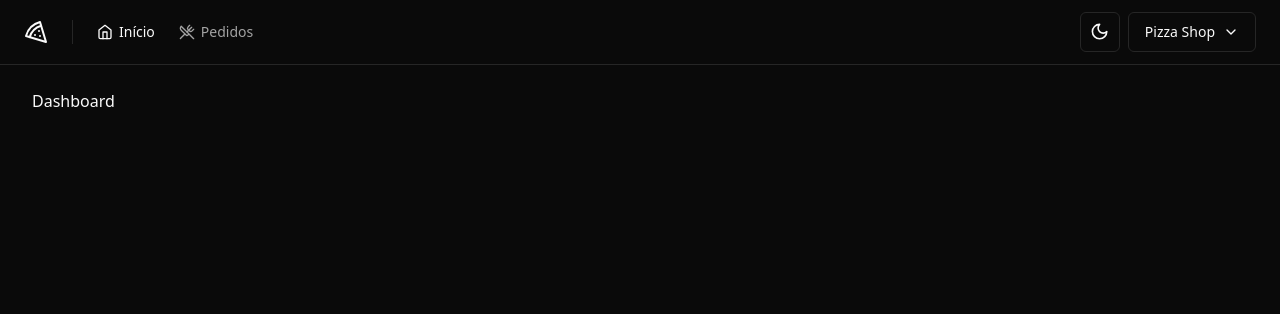
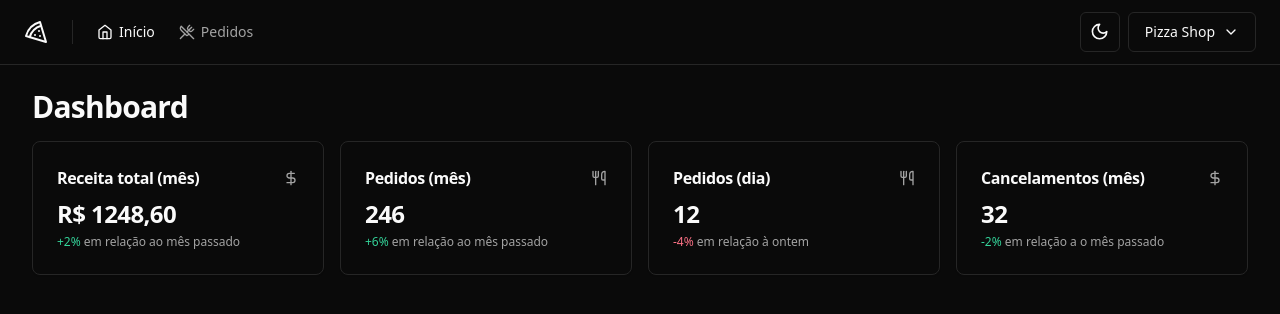
Before and after one commit to cleltonjm/pizza.shop, a React (Vite) app: page / in a window 1280 px wide. Shown: the top 314 px of the page. Built offline with nearby package versions, Linux system fonts and the light colour scheme.

Commit message:
Dashboard

```diff
--- /dev/null
+++ b/src/components/ui/card.tsx
@@ -0,0 +1,79 @@
+import * as React from "react"
+
+import { cn } from "@/lib/utils"
+
+const Card = React.forwardRef<
+  HTMLDivElement,
+  React.HTMLAttributes<HTMLDivElement>
+>(({ className, ...props }, ref) => (
+  <div
+    ref={ref}
+    className={cn(
+      "rounded-lg border bg-card text-card-foreground shadow-sm",
+      className
+    )}
+    {...props}
+  />
+))
+Card.displayName = "Card"
+
+const CardHeader = React.forwardRef<
+  HTMLDivElement,
+  React.HTMLAttributes<HTMLDivElement>
+>(({ className, ...props }, ref) => (
+  <div
+    ref={ref}
+    className={cn("flex flex-col space-y-1.5 p-6", className)}
+    {...props}
+  />
+))
+CardHeader.displayName = "CardHeader"
+
+const CardTitle = React.forwardRef<
+  HTMLParagraphElement,
+  React.HTMLAttributes<HTMLHeadingElement>
+>(({ className, ...props }, ref) => (
+  <h3
+    ref={ref}
+    className={cn(
+      "text-2xl font-semibold leading-none tracking-tight",
+      className
+    )}
+    {...props}
+  />
+))
+CardTitle.displayName = "CardTitle"
+
+const CardDescription = React.forwardRef<
+  HTMLParagraphElement,
+  React.HTMLAttributes<HTMLParagraphElement>
+>(({ className, ...props }, ref) => (
+  <p
+    ref={ref}
+    className={cn("text-sm text-muted-foreground", className)}
+    {...props}
+  />
+))
+CardDescription.displayName = "CardDescription"
+
+const CardContent = React.forwardRef<
+  HTMLDivElement,
+  React.HTMLAttributes<HTMLDivElement>
+>(({ className, ...props }, ref) => (
+  <div ref={ref} className={cn("p-6 pt-0", className)} {...props} />
+))
+CardContent.displayName = "CardContent"
+
+const CardFooter = React.forwardRef<
+  HTMLDivElement,
+  React.HTMLAttributes<HTMLDivElement>
+>(({ className, ...props }, ref) => (
+  <div
+    ref={ref}
+    className={cn("flex items-center p-6 pt-0", className)}
+    {...props}
+  />
+))
+CardFooter.displayName = "CardFooter"
+
+export { Card, CardHeader, CardFooter, CardTitle, CardDescription, CardContent }
--- a/src/pages/app/dashboard.tsx
+++ /dev/null
@@ -1,10 +0,0 @@
-import { Helmet } from 'react-helmet-async'
-
-export function Dashboard() {
-    return (
-        <>
-            <Helmet title="Dashboard" />
-            <h1>Dashboard</h1>
-        </>
-    )
-}
--- /dev/null
+++ b/src/pages/app/dashboard/dashboard.tsx
@@ -0,0 +1,23 @@
+import { Helmet } from 'react-helmet-async'
+import { MonthRevenueCard } from './month-revenue-card'
+import { MonthOrdersAmountCard } from './month-orders-amount-card'
+import { DayOrdersAmountCard } from './day-orders-amount-card'
+import { MonthCanceledOrdersAmountCard } from './month-canceled-orders-amount-card'
+
+export function Dashboard() {
+    return (
+        <>
+            <Helmet title="Dashboard" />
+            <div className="flex flex-col gap-4">
+                <h1 className="text-3xl font-bold tracking-tight">Dashboard</h1>
+
+                <div className="grid grid-cols-4 gap-4">
+                    <MonthRevenueCard />
+                    <MonthOrdersAmountCard />
+                    <DayOrdersAmountCard />
+                    <MonthCanceledOrdersAmountCard />
+                </div>
+            </div>
+        </>
+    )
+}
--- /dev/null
+++ b/src/pages/app/dashboard/day-orders-amount-card.tsx
@@ -0,0 +1,17 @@
+import { Card, CardHeader, CardTitle, CardContent } from "@/components/ui/card";
+import { Utensils } from "lucide-react";
+
+export function DayOrdersAmountCard() {
+    return (
+        <Card>
+            <CardHeader className="flex-row items-center space-y-0 justify-between pb-2">
+                <CardTitle className="text-base font-semibold">Pedidos (dia)</CardTitle>
+                <Utensils className="h-4 w-4 text-muted-foreground" />
+            </CardHeader>
+            <CardContent className="space-y-1">
+                <span className="text-2xl font-bold tracking-tight">12</span>
+                <p className="text-xs text-muted-foreground"><span className="text-rose-500 dark:text-rose-400">-4%</span> em relação à ontem</p>
+            </CardContent>
+        </Card>
+    )
+}
--- /dev/null
+++ b/src/pages/app/dashboard/month-canceled-orders-amount-card.tsx
@@ -0,0 +1,17 @@
+import { Card, CardHeader, CardTitle, CardContent } from "@/components/ui/card";
+import { DollarSign } from "lucide-react";
+
+export function MonthCanceledOrdersAmountCard() {
+    return (
+        <Card>
+            <CardHeader className="flex-row items-center space-y-0 justify-between pb-2">
+                <CardTitle className="text-base font-semibold">Cancelamentos (mês)</CardTitle>
+                <DollarSign className="h-4 w-4 text-muted-foreground" />
+            </CardHeader>
+            <CardContent className="space-y-1">
+                <span className="text-2xl font-bold tracking-tight">32</span>
+                <p className="text-xs text-muted-foreground"><span className="text-emerald-500 dark:text-emerald-400">-2%</span> em relação a o mês passado</p>
+            </CardContent>
+        </Card>
+    )
+}
--- /dev/null
+++ b/src/pages/app/dashboard/month-orders-amount-card.tsx
@@ -0,0 +1,17 @@
+import { Card, CardHeader, CardTitle, CardContent } from "@/components/ui/card";
+import { Utensils } from "lucide-react";
+
+export function MonthOrdersAmountCard() {
+    return (
+        <Card>
+            <CardHeader className="flex-row items-center space-y-0 justify-between pb-2">
+                <CardTitle className="text-base font-semibold">Pedidos (mês)</CardTitle>
+                <Utensils className="h-4 w-4 text-muted-foreground" />
+            </CardHeader>
+            <CardContent className="space-y-1">
+                <span className="text-2xl font-bold tracking-tight">246</span>
+                <p className="text-xs text-muted-foreground"><span className="text-emerald-500 dark:text-emerald-400">+6%</span> em relação ao mês passado</p>
+            </CardContent>
+        </Card>
+    )
+}
--- /dev/null
+++ b/src/pages/app/dashboard/month-revenue-card.tsx
@@ -0,0 +1,17 @@
+import { Card, CardHeader, CardTitle, CardContent } from "@/components/ui/card";
+import { DollarSign } from "lucide-react";
+
+export function MonthRevenueCard() {
+    return (
+        <Card>
+            <CardHeader className="flex-row items-center space-y-0 justify-between pb-2">
+                <CardTitle className="text-base font-semibold">Receita total (mês)</CardTitle>
+                <DollarSign className="h-4 w-4 text-muted-foreground" />
+            </CardHeader>
+            <CardContent className="space-y-1">
+                <span className="text-2xl font-bold tracking-tight">R$ 1248,60</span>
+                <p className="text-xs text-muted-foreground"><span className="text-emerald-500 dark:text-emerald-400">+2%</span> em relação ao mês passado</p>
+            </CardContent>
+        </Card>
+    )
+}
--- a/src/pages/app/orders/order-table-row.tsx
+++ b/src/pages/app/orders/order-table-row.tsx
@@ -1,5 +1,5 @@
 import { Button } from "@/components/ui/button";
-import { Dialog, DialogContent, DialogTrigger } from "@/components/ui/dialog";
+import { Dialog, DialogTrigger } from "@/components/ui/dialog";
 import { TableCell, TableRow } from "@/components/ui/table";
 import { ArrowRight, X, Search } from "lucide-react";
 import { OrderDetails } from "./order-details";
--- a/src/routes.tsx
+++ b/src/routes.tsx
@@ -1,11 +1,11 @@
 import { createBrowserRouter } from 'react-router-dom'
 
-import { Dashboard } from './pages/app/dashboard'
 import { SignIn } from './pages/auth/sign-in'
 import { AppLayout } from './pages/_layouts/app'
 import { AuthLayout } from './pages/_layouts/auth'
 import { SignUp } from './pages/auth/sign-up'
 import { Orders } from './pages/app/orders/orders'
+import { Dashboard } from './pages/app/dashboard/dashboard'
 
 export const router = createBrowserRouter([
     {
```
